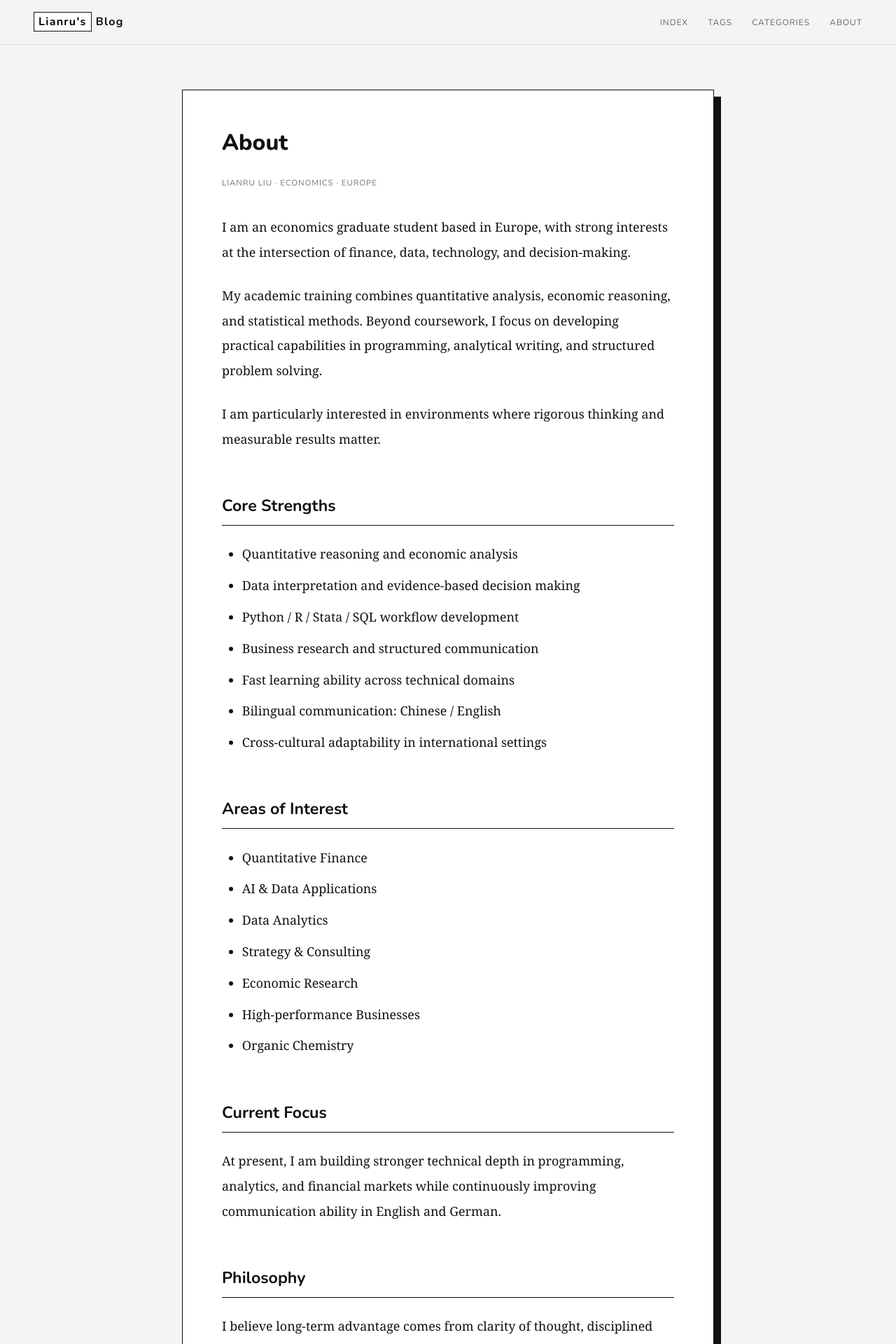
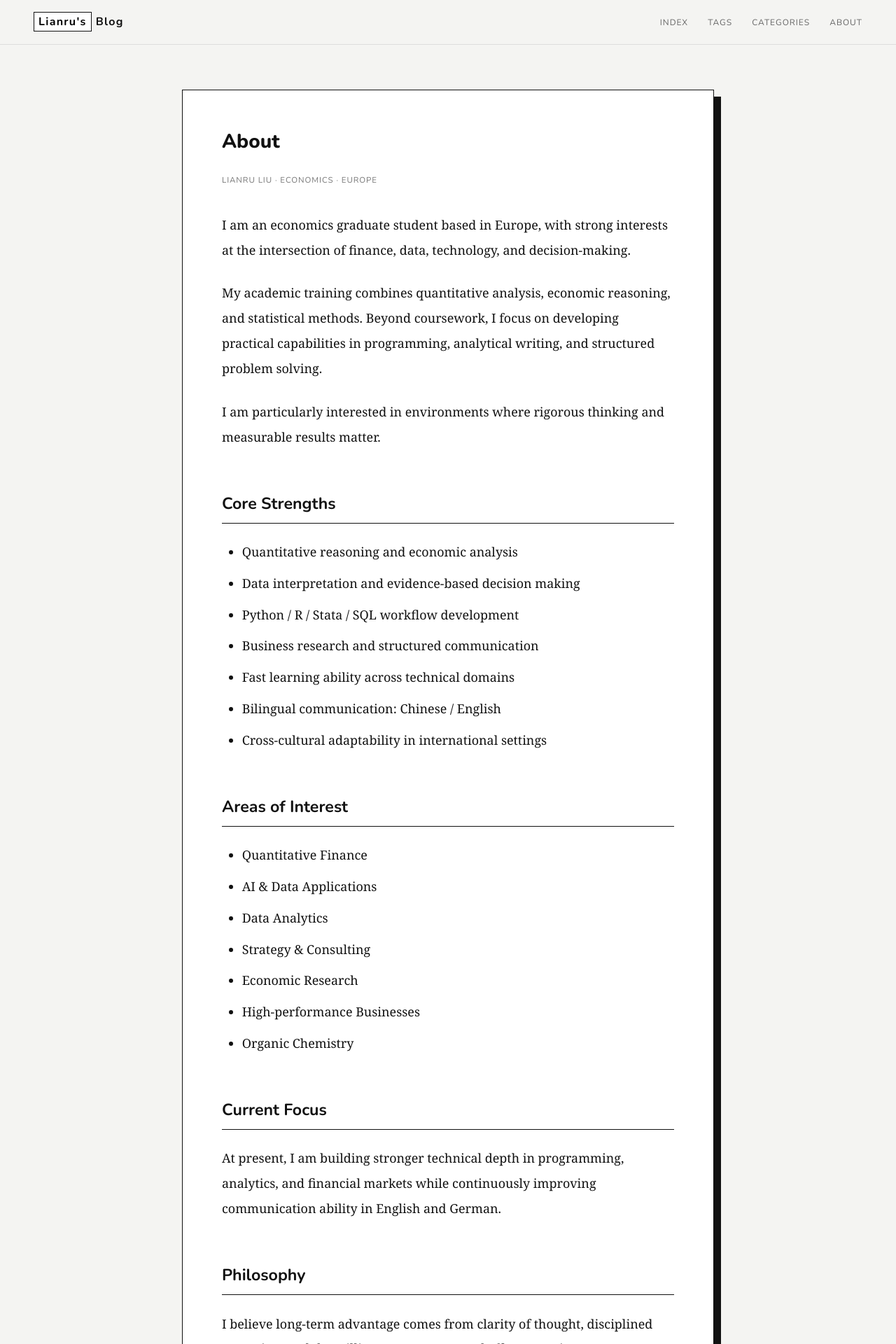
Before and after one commit to LianruLiu/LianruLiu.github.io, a Jekyll site: the page built from about.md, in a window 1280 px wide. Shown: the top 1920 px of the page at 70% size. Built offline with Jekyll 4.4.1, drawn with Linux system fonts in a browser that asks for light colours.

Commit message:
Reduce article title further: 2rem -> 1.75rem

```diff
--- a/_layouts/default.html
+++ b/_layouts/default.html
@@ -285,8 +285,8 @@
     }
 
     .article h1 {
-      font-size: 2rem;
-      line-height: 1.2;
+      font-size: 1.75rem;
+      line-height: 1.25;
       font-weight: 800;
       margin-bottom: 28px;
     }
```
